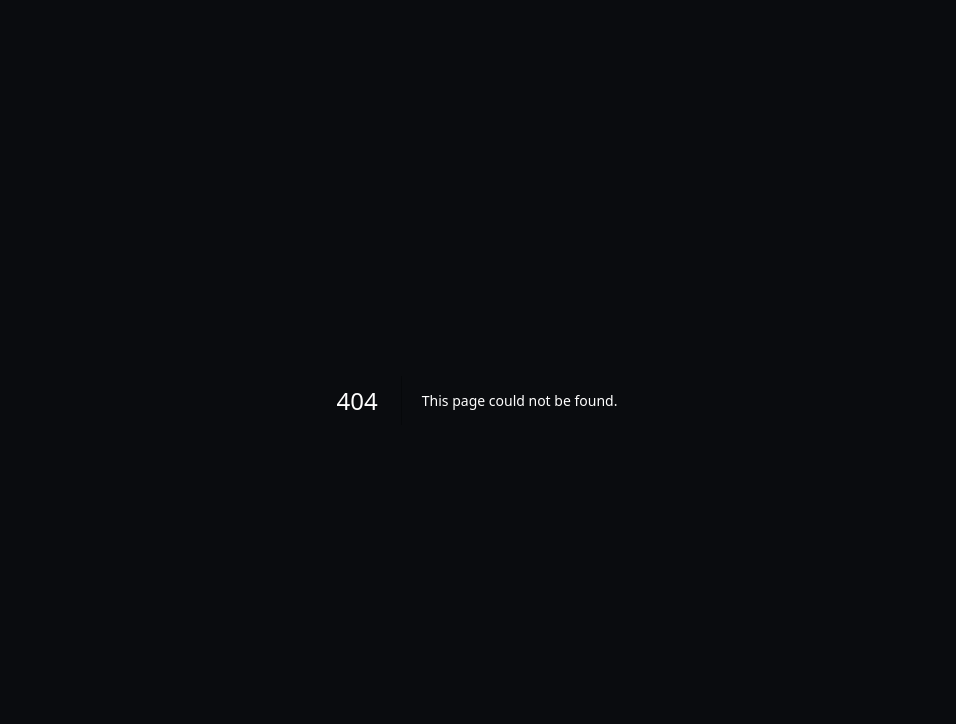
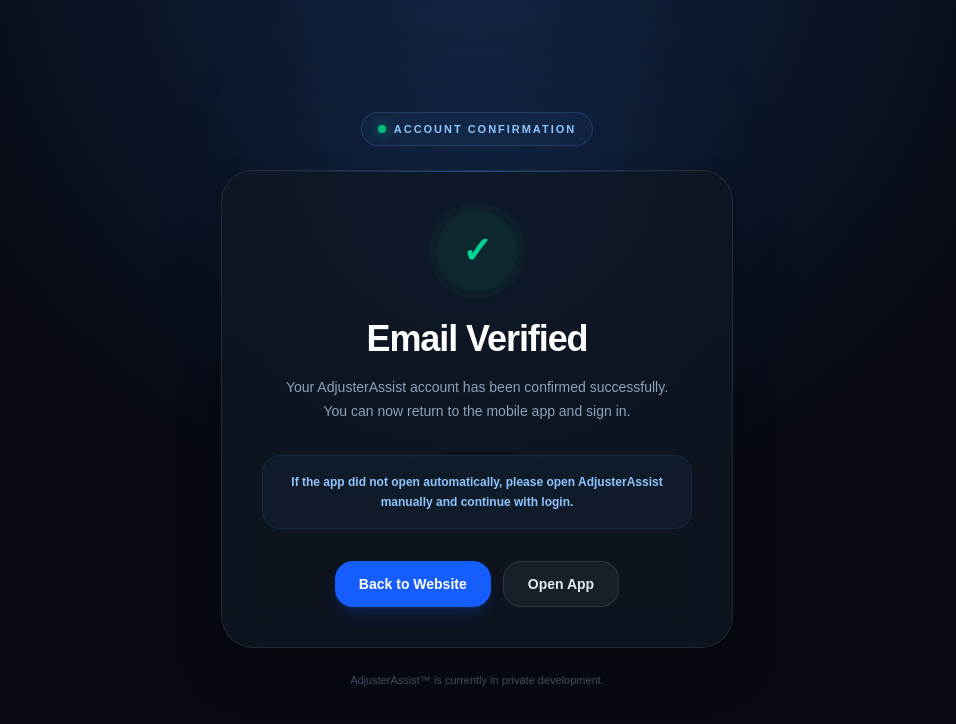
Before and after one commit to rudranarayan-spec/AdjusterAssist-landing2, a Next.js app: page /auth/callback in a window 1280 px wide. Before the commit this address had no page. Shown: the top 724 px of the page, without its empty margins (163-1119 px from the left). Built offline with nearby package versions, Linux system fonts and the light colour scheme.

Commit message:
Callback: Added and Private Development Disclimer Added

```diff
--- /dev/null
+++ b/app/auth/callback/page.tsx
@@ -0,0 +1,71 @@
+"use client";
+
+import Link from "next/link";
+
+export default function AuthCallbackPage() {
+  return (
+    <main className="relative min-h-screen overflow-hidden bg-white px-6 text-slate-900 dark:bg-[#070A12] dark:text-white">
+      <div className="absolute inset-0 bg-[radial-gradient(circle_at_50%_-10%,rgba(37,99,235,0.16),transparent_55%)] dark:bg-[radial-gradient(circle_at_50%_-10%,rgba(59,130,246,0.22),transparent_55%)]" />
+      <div className="absolute left-1/2 top-20 h-[320px] w-[320px] -translate-x-1/2 rounded-full bg-blue-500/10 blur-[90px]" />
+
+      <div className="relative z-10 flex min-h-screen items-center justify-center">
+        <div className="w-full max-w-lg">
+          <div className="mb-6 flex justify-center">
+            <div className="inline-flex items-center gap-2 rounded-full border border-blue-200 bg-blue-50 px-4 py-2 dark:border-blue-400/20 dark:bg-blue-400/5">
+              <span className="h-2 w-2 rounded-full bg-emerald-500 shadow-[0_0_12px_rgba(16,185,129,0.8)]" />
+              <span className="text-[11px] font-bold uppercase tracking-[0.18em] text-blue-700 dark:text-blue-300">
+                Account Confirmation
+              </span>
+            </div>
+          </div>
+
+          <div className="relative overflow-hidden rounded-[32px] border border-slate-200 bg-white/90 p-8 text-center shadow-2xl shadow-blue-900/10 backdrop-blur-xl dark:border-white/10 dark:bg-[#101722]/80 dark:shadow-black/40 sm:p-10">
+            <div className="absolute inset-x-10 top-0 h-px bg-gradient-to-r from-transparent via-blue-500/50 to-transparent" />
+
+            <div className="mx-auto mb-7 flex h-20 w-20 items-center justify-center rounded-full bg-emerald-100 ring-8 ring-emerald-50 dark:bg-emerald-500/10 dark:ring-emerald-500/5">
+              <span className="text-4xl font-black text-emerald-600 dark:text-emerald-400">
+                ✓
+              </span>
+            </div>
+
+            <h1 className="font-syne text-3xl font-extrabold tracking-[-0.03em] text-slate-950 dark:text-white sm:text-4xl">
+              Email Verified
+            </h1>
+
+            <p className="mx-auto mt-4 max-w-sm text-sm leading-6 text-slate-600 dark:text-slate-400">
+              Your AdjusterAssist account has been confirmed successfully. You
+              can now return to the mobile app and sign in.
+            </p>
+
+            <div className="mt-8 rounded-2xl border border-blue-100 bg-blue-50/80 p-4 dark:border-blue-400/10 dark:bg-blue-400/5">
+              <p className="text-xs font-semibold leading-5 text-blue-700 dark:text-blue-300">
+                If the app did not open automatically, please open
+                AdjusterAssist manually and continue with login.
+              </p>
+            </div>
+
+            <div className="mt-8 flex flex-col gap-3 sm:flex-row sm:justify-center">
+              <Link
+                href="/"
+                className="inline-flex items-center justify-center rounded-2xl bg-blue-600 px-6 py-3 text-sm font-extrabold text-white shadow-lg shadow-blue-600/20 transition hover:bg-blue-700 active:scale-[0.98]"
+              >
+                Back to Website
+              </Link>
+
+              <a
+                href="adjusterassist://login"
+                className="inline-flex items-center justify-center rounded-2xl border border-slate-200 bg-white px-6 py-3 text-sm font-extrabold text-slate-700 transition hover:border-blue-300 hover:text-blue-600 active:scale-[0.98] dark:border-white/10 dark:bg-white/5 dark:text-slate-200 dark:hover:border-blue-400/40"
+              >
+                Open App
+              </a>
+            </div>
+          </div>
+
+          <p className="mt-6 text-center text-[11px] font-medium text-slate-400 dark:text-slate-600">
+            AdjusterAssist™ is currently in private development.
+          </p>
+        </div>
+      </div>
+    </main>
+  );
+}
--- a/app/globals.css
+++ b/app/globals.css
@@ -231,7 +231,7 @@
 }
 
 html {
-  scroll-behavior: smooth;
+  data-scroll-behavior: smooth;
   scroll-padding-top: 80px; /* This prevents the Navbar from covering the section title */
 }
 
--- a/components/Footer.tsx
+++ b/components/Footer.tsx
@@ -50,6 +50,13 @@
             <p className="text-[14px] text-slate-500 dark:text-[#4a5568] font-medium tracking-wide transition-colors">
               © 2026 AdjusterAssist LLC. All rights reserved.
             </p>
+
+            <div className="inline-flex items-center gap-2 mt-1 px-3 py-1 rounded-full bg-slate-100 dark:bg-white/5 border border-slate-200 dark:border-white/10">
+              <div className="w-1.5 h-1.5 rounded-full bg-amber-500 animate-pulse" />
+              <span className="text-[10px] uppercase tracking-[0.15em] font-semibold text-slate-500 dark:text-[#64748B]">
+                Private Development • Public access is not available at this time.
+              </span>
+            </div>
           </div>
 
           {/* Links */}
--- a/components/Hero.tsx
+++ b/components/Hero.tsx
@@ -14,6 +14,30 @@
       <div className="absolute top-1/4 left-1/2 -translate-x-1/2 w-[300px] sm:w-[600px] h-[300px] bg-blue-500/10 dark:bg-blue-600/10 blur-[80px] sm:blur-[120px] rounded-full pointer-events-none animate-pulse" />
 
       <div className="relative z-10 max-w-5xl mx-auto">
+
+        {/* Private Development Notice */}
+        <div className="mb-6 flex justify-center">
+          <div
+            className="
+      max-w-3xl
+      rounded-2xl
+      border border-amber-200/60 dark:border-amber-500/20
+      bg-amber-50/80 dark:bg-amber-500/5
+      px-5 py-3
+      backdrop-blur-sm
+      shadow-sm
+    "
+          >
+            <p className="text-xs sm:text-sm text-amber-800 dark:text-amber-200 leading-relaxed">
+              <span className="font-semibold">
+                Private Development Notice:
+              </span>{" "}
+              AdjusterAssist™ is currently in private development. The platform is intended
+              to support professional claim documentation, workflow organization, and
+              communication drafting. Public access is not currently available.
+            </p>
+          </div>
+        </div>
 
         {/* Development Badge */}
         <div className="inline-flex items-center gap-2.5 bg-slate-50 dark:bg-[#131820] border border-slate-200 dark:border-white/10 rounded-full px-5 py-2 mb-10 shadow-xl dark:shadow-2xl shadow-blue-500/5 hover:border-blue-300 dark:hover:border-white/20 transition-all group cursor-default">
```
Also changed, not shown: 1 other file (tests, documents, lock files or other folders).
